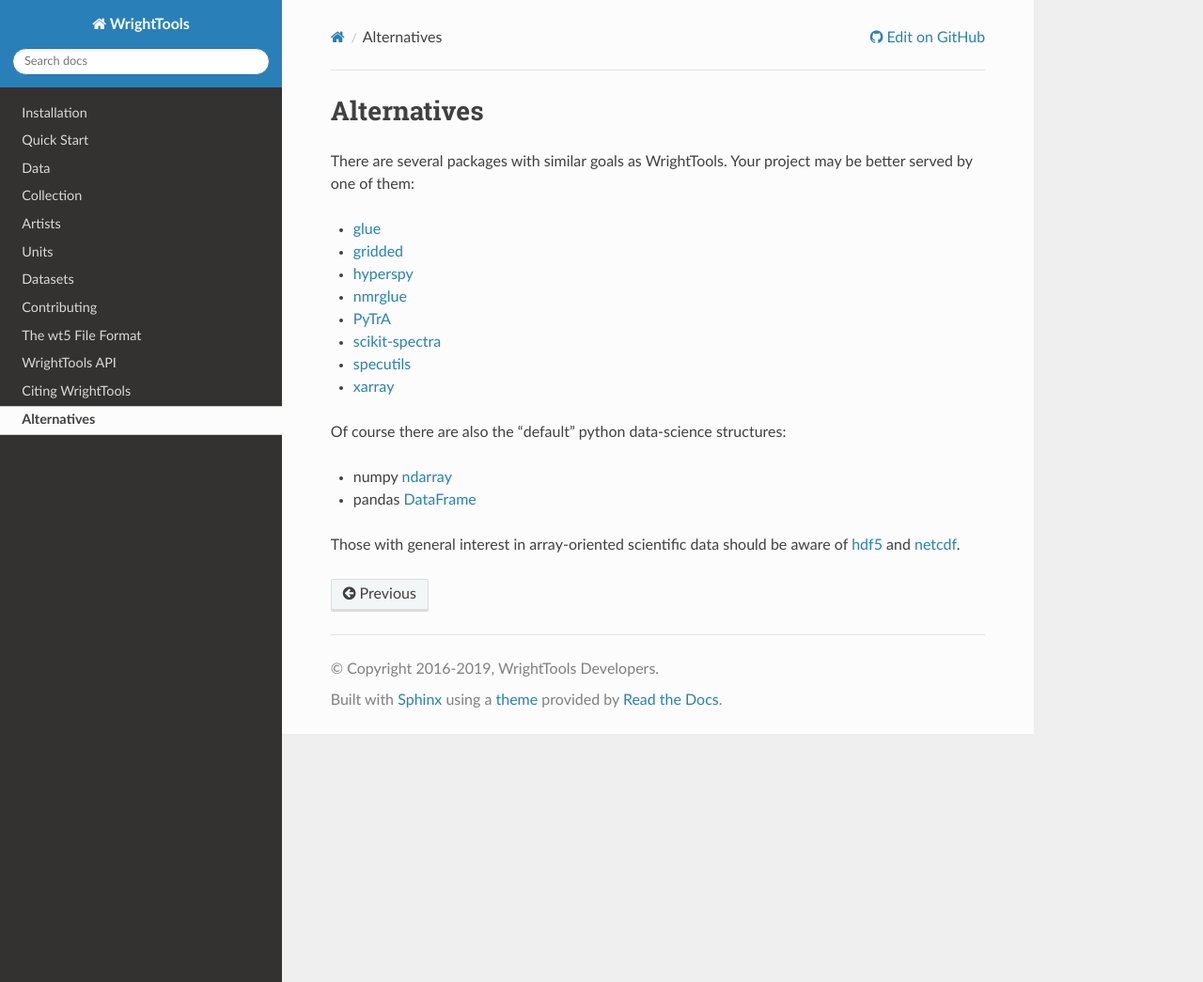
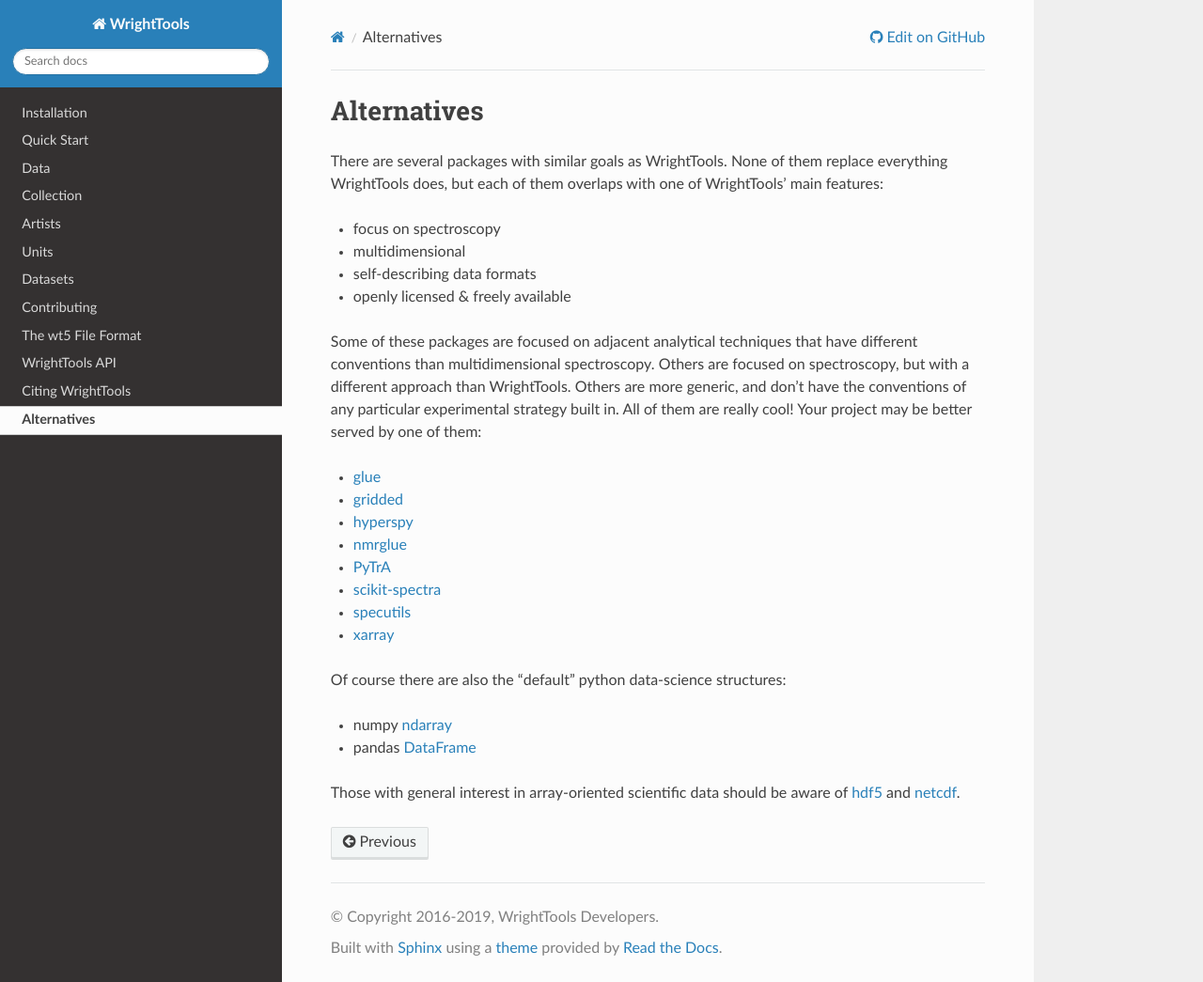
Before and after one commit to wright-group/WrightTools, a Sphinx documentation site: the page built from docs/alternatives.rst, in a window 1280 px wide and 1045 px high. Shown: the whole window at 94% size. Built offline with Sphinx 7.4.7 and the Read the Docs theme 2.0.0, drawn with Linux system fonts in a browser that asks for light colours; pages that are not in the unit, such as notebooks, are missing from menus; the version number could not be read and is left out.

Commit message:
clarify meaning of alternative

```diff
--- a/docs/alternatives.rst
+++ b/docs/alternatives.rst
@@ -4,6 +4,17 @@
 ============
 
 There are several packages with similar goals as WrightTools.
+None of them replace everything WrightTools does, but each of them overlaps with one of WrightTools' main features:
+
+- focus on spectroscopy
+- multidimensional
+- self-describing data formats
+- openly licensed & freely available
+
+Some of these packages are focused on adjacent analytical techniques that have different conventions than multidimensional spectroscopy.
+Others are focused on spectroscopy, but with a different approach than WrightTools.
+Others are more generic, and don't have the conventions of any particular experimental strategy built in.
+All of them are really cool!
 Your project may be better served by one of them:
 
 - glue_
```
